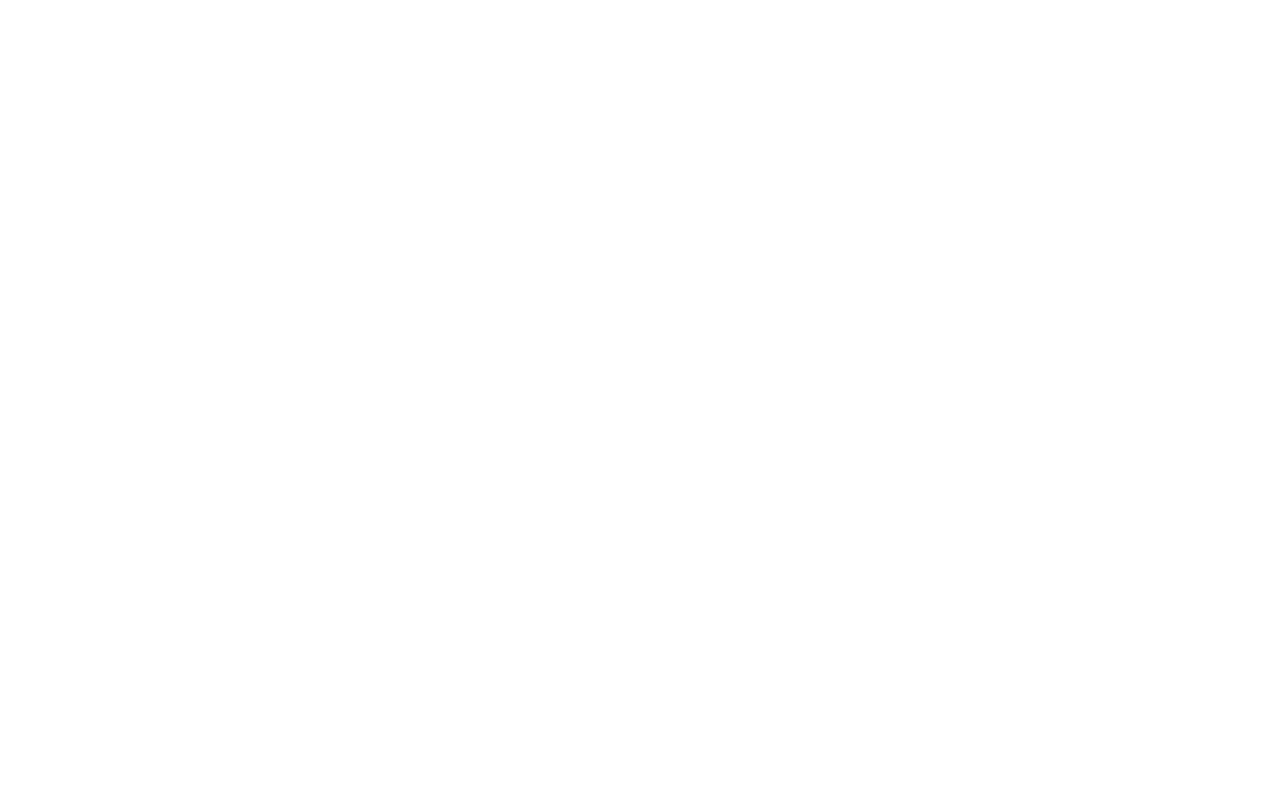
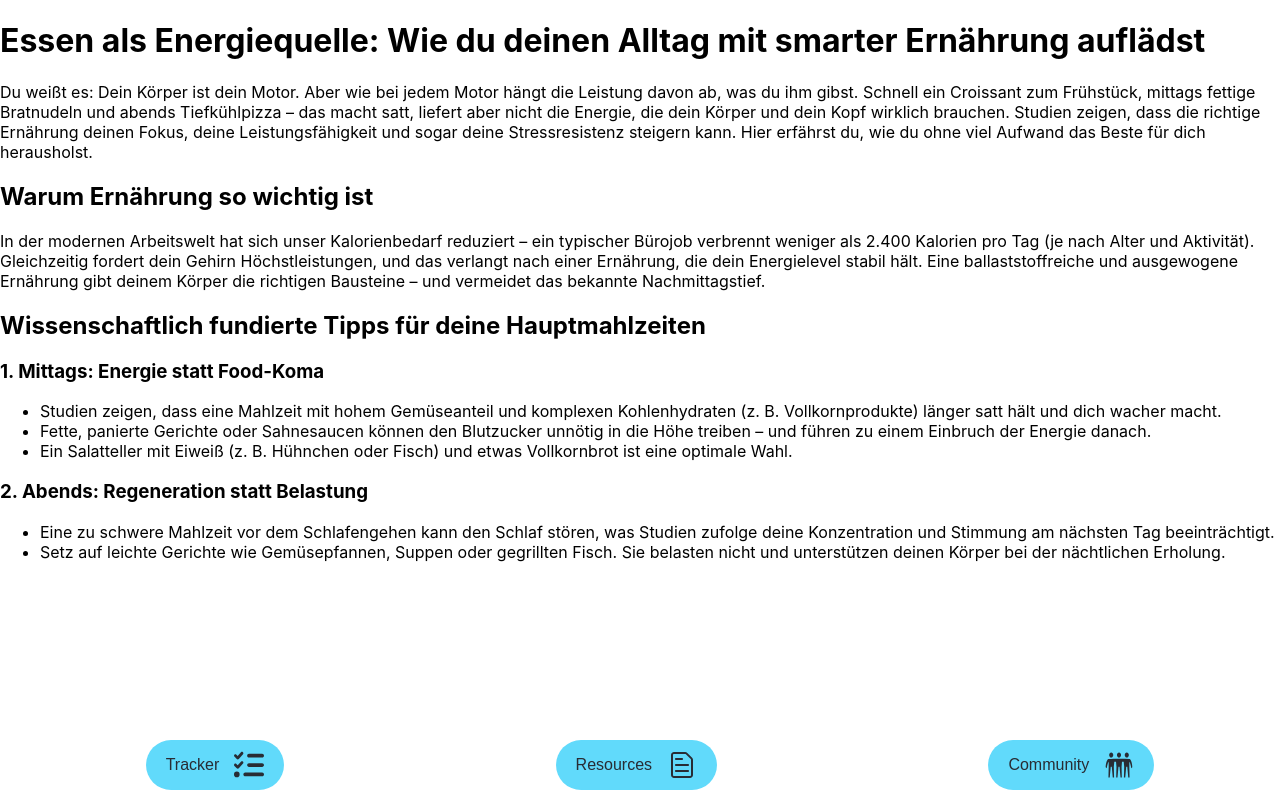
Before and after one commit to EmilieD8/Boost, a React (Create React App) app in the folder boost/: page /blog in a window 1280 px wide. Before the commit this address had no page. Built offline with nearby package versions, Linux system fonts and the light colour scheme.

Commit message:
Add dummy blog with footer

```diff
--- a/boost/package.json
+++ b/boost/package.json
@@ -12,6 +12,7 @@
     "@testing-library/user-event": "^13.5.0",
     "react": "^18.3.1",
     "react-dom": "^18.3.1",
+    "react-icons": "^5.3.0",
     "react-router-dom": "^6.28.0",
     "react-scripts": "5.0.1",
     "web-vitals": "^2.1.4"
--- /dev/null
+++ b/boost/public/yourfile.html
@@ -0,0 +1,29 @@
+<!DOCTYPE html>
+<html lang="de">
+<head>
+    <meta charset="UTF-8">
+    <meta name="viewport" content="width=device-width, initial-scale=1.0">
+    <title>Essen als Energiequelle</title>
+</head>
+<body>
+    <h1>Essen als Energiequelle: Wie du deinen Alltag mit smarter Ernährung auflädst</h1>
+    <p>Du weißt es: Dein Körper ist dein Motor. Aber wie bei jedem Motor hängt die Leistung davon ab, was du ihm gibst. Schnell ein Croissant zum Frühstück, mittags fettige Bratnudeln und abends Tiefkühlpizza – das macht satt, liefert aber nicht die Energie, die dein Körper und dein Kopf wirklich brauchen. Studien zeigen, dass die richtige Ernährung deinen Fokus, deine Leistungsfähigkeit und sogar deine Stressresistenz steigern kann. Hier erfährst du, wie du ohne viel Aufwand das Beste für dich herausholst.</p>
+
+    <h2>Warum Ernährung so wichtig ist</h2>
+    <p>In der modernen Arbeitswelt hat sich unser Kalorienbedarf reduziert – ein typischer Bürojob verbrennt weniger als 2.400 Kalorien pro Tag (je nach Alter und Aktivität). Gleichzeitig fordert dein Gehirn Höchstleistungen, und das verlangt nach einer Ernährung, die dein Energielevel stabil hält. Eine ballaststoffreiche und ausgewogene Ernährung gibt deinem Körper die richtigen Bausteine – und vermeidet das bekannte Nachmittagstief.</p>
+
+    <h2>Wissenschaftlich fundierte Tipps für deine Hauptmahlzeiten</h2>
+    <h3>1. Mittags: Energie statt Food-Koma</h3>
+    <ul>
+        <li>Studien zeigen, dass eine Mahlzeit mit hohem Gemüseanteil und komplexen Kohlenhydraten (z. B. Vollkornprodukte) länger satt hält und dich wacher macht.</li>
+        <li>Fette, panierte Gerichte oder Sahnesaucen können den Blutzucker unnötig in die Höhe treiben – und führen zu einem Einbruch der Energie danach.</li>
+        <li>Ein Salatteller mit Eiweiß (z. B. Hühnchen oder Fisch) und etwas Vollkornbrot ist eine optimale Wahl.</li>
+    </ul>
+
+    <h3>2. Abends: Regeneration statt Belastung</h3>
+    <ul>
+        <li>Eine zu schwere Mahlzeit vor dem Schlafengehen kann den Schlaf stören, was Studien zufolge deine Konzentration und Stimmung am nächsten Tag beeinträchtigt.</li>
+        <li>Setz auf leichte Gerichte wie Gemüsepfannen, Suppen oder gegrillten Fisch. Sie belasten nicht und unterstützen deinen Körper bei der nächtlichen Erholung.</li>
+    </ul>
+</body>
+</html>
--- a/boost/src/App.js
+++ b/boost/src/App.js
@@ -3,8 +3,7 @@
 import LandingPage from './pages/LandingPage';
 import Onboarding from './pages/Onboarding';
 import HomePage from './pages/HomePage';
-// import Blog from './pages/Blog';
-// import Test from './pages/Test';
+ import Blog from './pages/Blog';
 
 function App() {
   return (
@@ -13,8 +12,7 @@
         <Route path="/" element={<LandingPage />} />
         <Route path="/onboarding" element={<Onboarding />} />
         <Route path="/home" element={<HomePage/>} />
-        {/* <Route path="/blog" element={<Blog/>} />
-        <Route path="/test" element={<Test/>} /> */}
+        <Route path="/blog" element={<Blog/>} />
 
 
       </Routes>
--- /dev/null
+++ b/boost/src/pages/Blog.js
@@ -0,0 +1,22 @@
+import React, { useState, useEffect } from 'react';
+import Footer from '../components/InputTools/Footer';
+
+const Blog = () => {
+    const [content, setContent] = useState('');
+
+    useEffect(() => {
+        fetch('/yourfile.html')
+            .then(response => response.text())
+            .then(data => setContent(data))
+            .catch(error => console.error('Error fetching the blog article file:', error));
+    }, []);
+
+    return (
+        <div>
+            <div dangerouslySetInnerHTML={{ __html: content }} />
+            <Footer/>
+        </div>
+    );
+};
+
+export default Blog;
```
Also changed, not shown: 1 other file (tests, documents, lock files or other folders).
